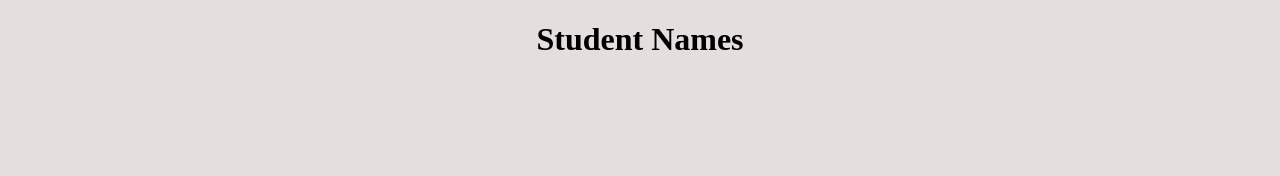
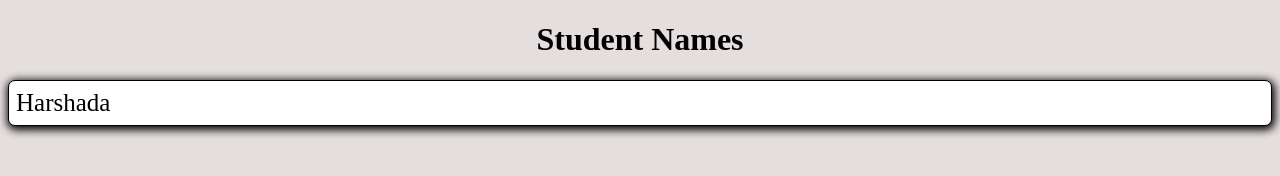
Before and after one commit to HarshadaGharate/student-cards, a plain HTML site: page index.html in a window 1280 px wide. Drawn offline with Linux system fonts and the light colour scheme.

Commit message:
one card created for single student

```diff
--- a/index.html
+++ b/index.html
@@ -11,9 +11,18 @@
         h1{
             text-align: center;
         }
+        .card{
+            border: 1px solid black;
+            font-size: 25px;
+            padding: 8px 7px;
+            border-radius: 7px;
+            background-color: white;
+            box-shadow: 1px 2px 8px 2px black;
+        }
     </style>
 </head>
 <body>
     <h1>Student Names</h1>
+    <div class="card">Harshada</div>
 </body>
 </html>
```
